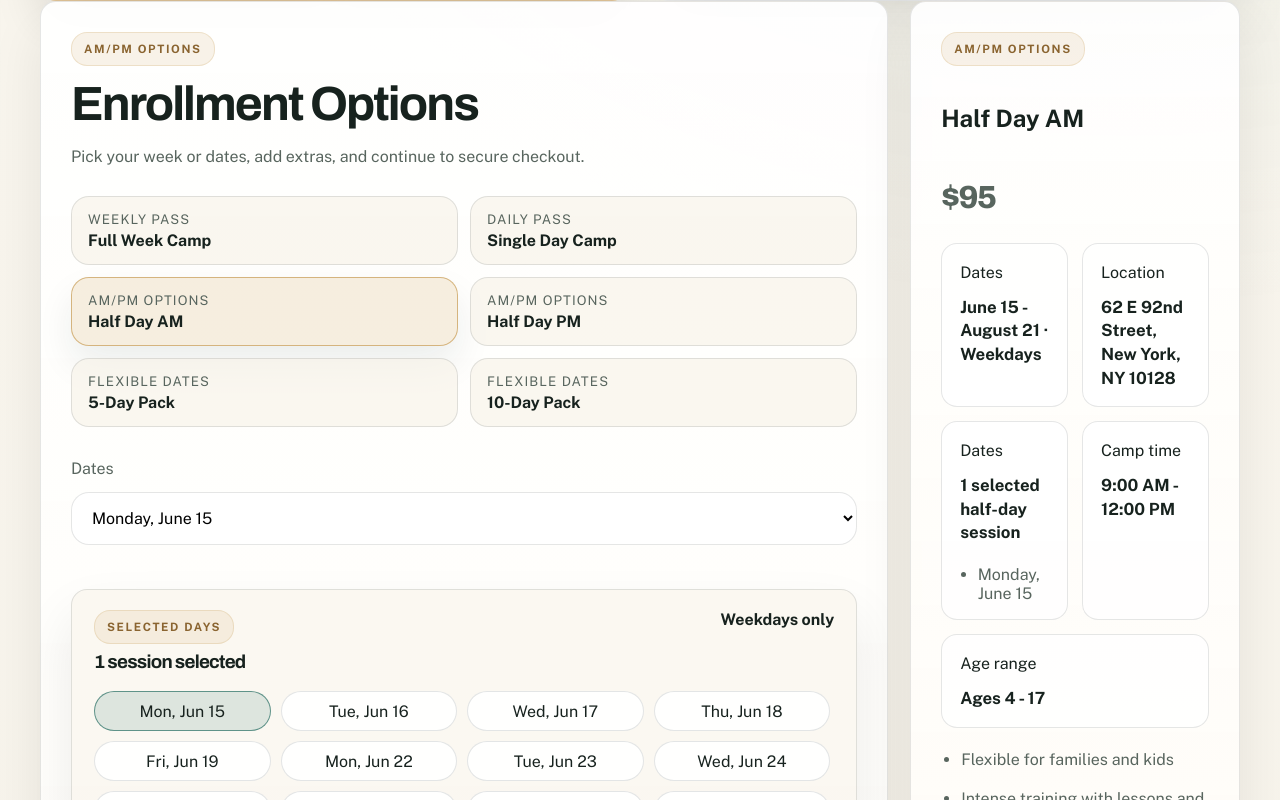
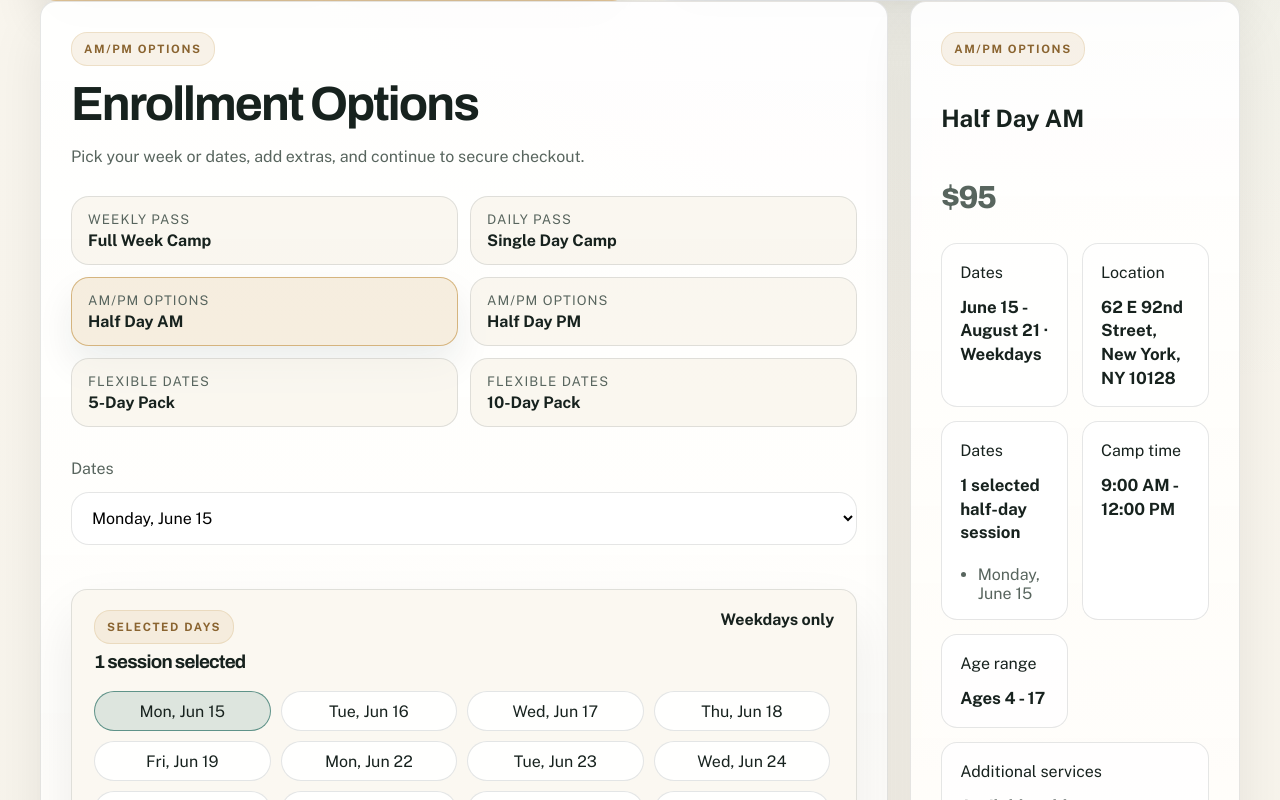
Before and after one commit to Aminjon0603/chess-and-truck-site, a React (Vite) app: page / in a window 1280 px wide. Both pictures are taken after a click on the button "ENROLL AM". Shown: the part 2059-2859 px from the top of the page. Built offline with nearby package versions, Linux system fonts and the light colour scheme.

Commit message:
Expand camp add-on options across enrollment choices

```diff
--- a/src/ChessTruckApp.jsx
+++ b/src/ChessTruckApp.jsx
@@ -117,7 +117,14 @@ const CAMP_OPTION_BASE_AMOUNTS = {
 const CAMP_WEEKLY_OPTION_IDS = new Set(["full-week"]);
 const CAMP_DATE_SELECTION_OPTION_IDS = new Set(["single-day", "half-day-am", "half-day-pm"]);
 const CAMP_FLEX_PACK_OPTION_IDS = new Set(["flex-5-pack", "flex-10-pack"]);
-const CAMP_OPTIONS_WITH_ADD_ONS = new Set(["full-week", "single-day"]);
+const CAMP_OPTIONS_WITH_ADD_ONS = new Set([
+  "full-week",
+  "single-day",
+  "half-day-am",
+  "half-day-pm",
+  "flex-5-pack",
+  "flex-10-pack",
+]);
 
 const CAMP_ADD_ONS = [
   {
@@ -243,6 +250,22 @@ const calculateCampAddOnTotal = (addOnIds = []) =>
 const formatCampAddOnSummary = (addOnIds = []) => {
   const labels = CAMP_ADD_ONS.filter((item) => addOnIds.includes(item.id)).map((item) => item.label);
   return labels.length ? labels.join(", ") : "None";
+};
+
+const getCampAddOnChargeMode = (optionId) => {
+  if (CAMP_FLEX_PACK_OPTION_IDS.has(optionId)) {
+    return "saved-preference";
+  }
+
+  if (CAMP_DATE_SELECTION_OPTION_IDS.has(optionId)) {
+    return "per-selected-day";
+  }
+
+  if (CAMP_WEEKLY_OPTION_IDS.has(optionId)) {
+    return "per-week";
+  }
+
+  return "none";
 };
 
 const registrationStepDefinitions = [
@@ -428,6 +451,8 @@ function FeatureMenu({
 }) {
   const [isOpen, setIsOpen] = useState(false);
   const menuRef = useRef(null);
+  const hasSinglePrimaryDestination =
+    items.length === 1 && items[0]?.path && feature?.ctaPath && items[0].path === feature.ctaPath;
 
   useEffect(() => {
     if (!isOpen) {
@@ -452,6 +477,20 @@ function FeatureMenu({
     setIsOpen(false);
     closeNavigation?.();
   };
+
+  if (isCompactViewport && hasSinglePrimaryDestination) {
+    return (
+      <AppLink
+        to={feature.ctaPath}
+        navigate={navigate}
+        currentPath={currentPath}
+        className={`nav-link${isActive ? " is-active" : ""}`}
+        onNavigate={handleNavigate}
+      >
+        {label}
+      </AppLink>
+    );
+  }
 
   return (
     <div
@@ -1171,6 +1210,7 @@ function CampBookingFormPanel({
   const isDateSelectionOption = CAMP_DATE_SELECTION_OPTION_IDS.has(selectedOption.id);
   const isFlexiblePackOption = CAMP_FLEX_PACK_OPTION_IDS.has(selectedOption.id);
   const allowsAddOns = CAMP_OPTIONS_WITH_ADD_ONS.has(selectedOption.id);
+  const addOnChargeMode = getCampAddOnChargeMode(selectedOption.id);
   const selectedLabel = isWeeklyOption ? "Week" : "Dates";
   const selectedScheduleOptions = getCampScheduleOptions(selectedOption.id);
   const selectedSchedule =
@@ -1201,11 +1241,13 @@ function CampBookingFormPanel({
   const baseAmount =
     (CAMP_OPTION_BASE_AMOUNTS[selectedOption.id] || 0) *
     (isDateSelectionOption ? selectedDayCount : 1);
-  const addOnTotal = allowsAddOns
-    ? isDateSelectionOption
+  const addOnTotal = !allowsAddOns
+    ? 0
+    : addOnChargeMode === "per-selected-day"
       ? addOnUnitTotal * selectedDayCount
-      : addOnUnitTotal
-    : 0;
+      : addOnChargeMode === "per-week"
+        ? addOnUnitTotal
+        : 0;
   const totalAmount = baseAmount + addOnTotal;
   const bookingSupportMethods = [...contactNumbers, emailContact].filter(Boolean);
 
@@ -1509,9 +1551,11 @@ function CampBookingFormPanel({
               <div>
                 <h3>Additional services</h3>
                 <p>
-                  {isWeeklyOption
-                    ? "Optional add-ons for the selected camp week."
-                    : "Optional add-ons for each selected camp day."}
+                  {isFlexiblePackOption
+                    ? "Optional add-ons to request now and finalize with your dates later."
+                    : isWeeklyOption
+                      ? "Optional add-ons for the selected camp week."
+                      : "Optional add-ons for each selected camp day."}
                 </p>
               </div>
             </div>
@@ -1620,7 +1664,9 @@ function CampBookingFormPanel({
                   <span>Additional services</span>
                   <strong>
                     {selectedAddOns.length
-                      ? isDateSelectionOption
+                      ? isFlexiblePackOption
+                        ? "Requested for later scheduling"
+                        : isDateSelectionOption
                         ? "Selected for each chosen day"
                         : "Selected below"
                       : "Available add-ons"}
@@ -1645,7 +1691,11 @@ function CampBookingFormPanel({
               ))}
             </ul>
             {selectedAddOns.length ? (
-              <p className="camp-booking-availability">Additional services total: {formatCurrency(addOnTotal)}</p>
+              <p className="camp-booking-availability">
+                {isFlexiblePackOption
+                  ? "Additional services will be finalized when you choose your dates."
+                  : `Additional services total: ${formatCurrency(addOnTotal)}`}
+              </p>
             ) : null}
             <p className="camp-booking-availability">{selectedOption.availability}</p>
           </article>
```
Also changed, not shown: api/create-camp-checkout-session.js (+11 -4 lines).
